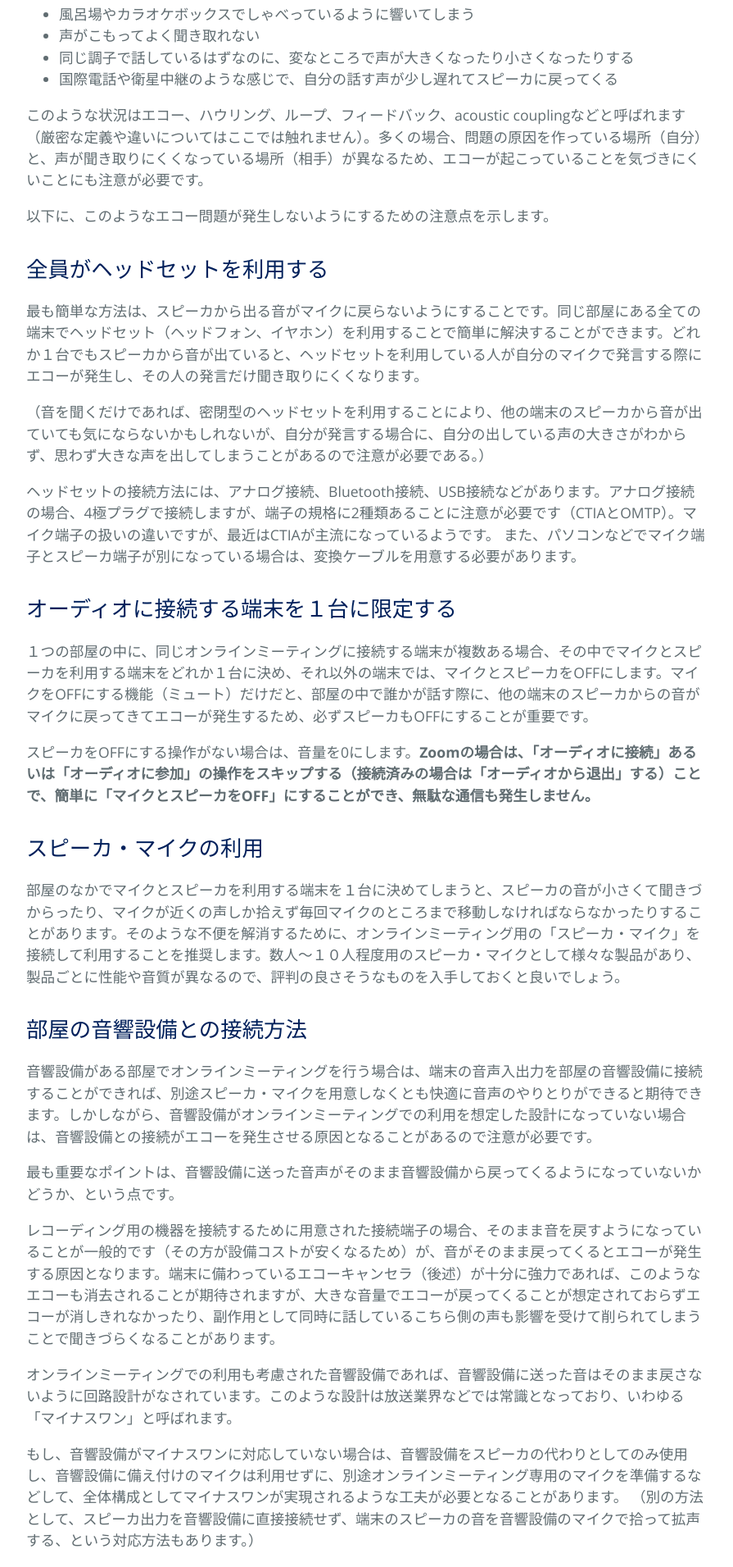
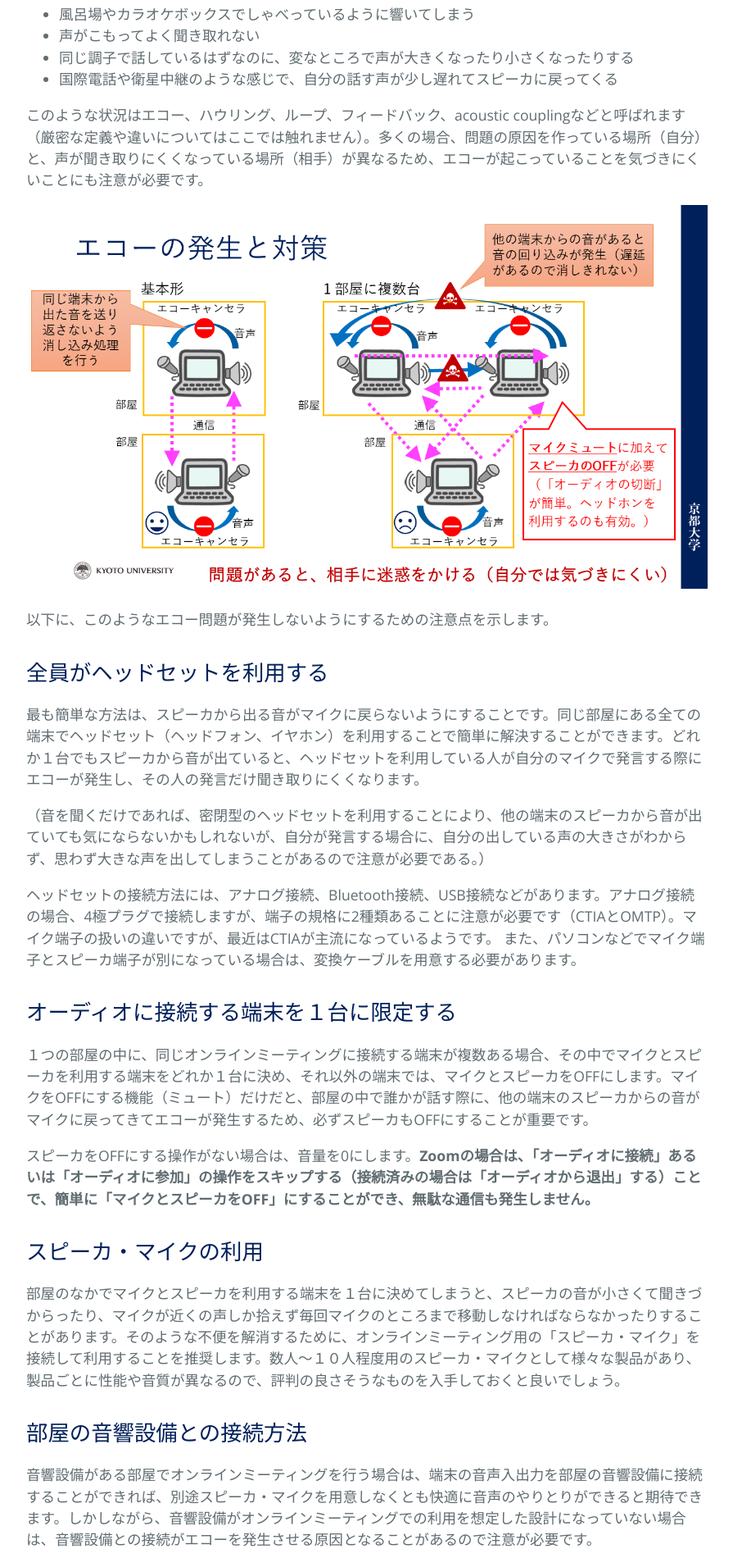
Before and after one commit to kyoto-u/online-edu, a Jekyll site: the page built from zoom-audio-echo.md, in a window 1280 px wide. Shown: the part 919-2830 px from the top of the page at 82% size, without its empty margins (192-1087 px from the left). Built offline with Jekyll 4.4.1, drawn with Linux system fonts in a browser that asks for light colours; our own code applies the rules of GitHub Pages for plain Markdown files.

Commit message:
Update zoom-audio-echo.md

```diff
--- a/zoom-audio-echo.md
+++ b/zoom-audio-echo.md
@@ -17,6 +17,8 @@
 - 国際電話や衛星中継のような感じで、自分の話す声が少し遅れてスピーカに戻ってくる
 
 このような状況はエコー、ハウリング、ループ、フィードバック、acoustic couplingなどと呼ばれます（厳密な定義や違いについてはここでは触れません）。多くの場合、問題の原因を作っている場所（自分）と、声が聞き取りにくくなっている場所（相手）が異なるため、エコーが起こっていることを気づきにくいことにも注意が必要です。
+
+![エコー発生の仕組みの図](echo-fig1.png)
 
 以下に、このようなエコー問題が発生しないようにするための注意点を示します。
 
```
Also changed, not shown: other parts of zoom-audio-echo.md (+2 -0 lines).
